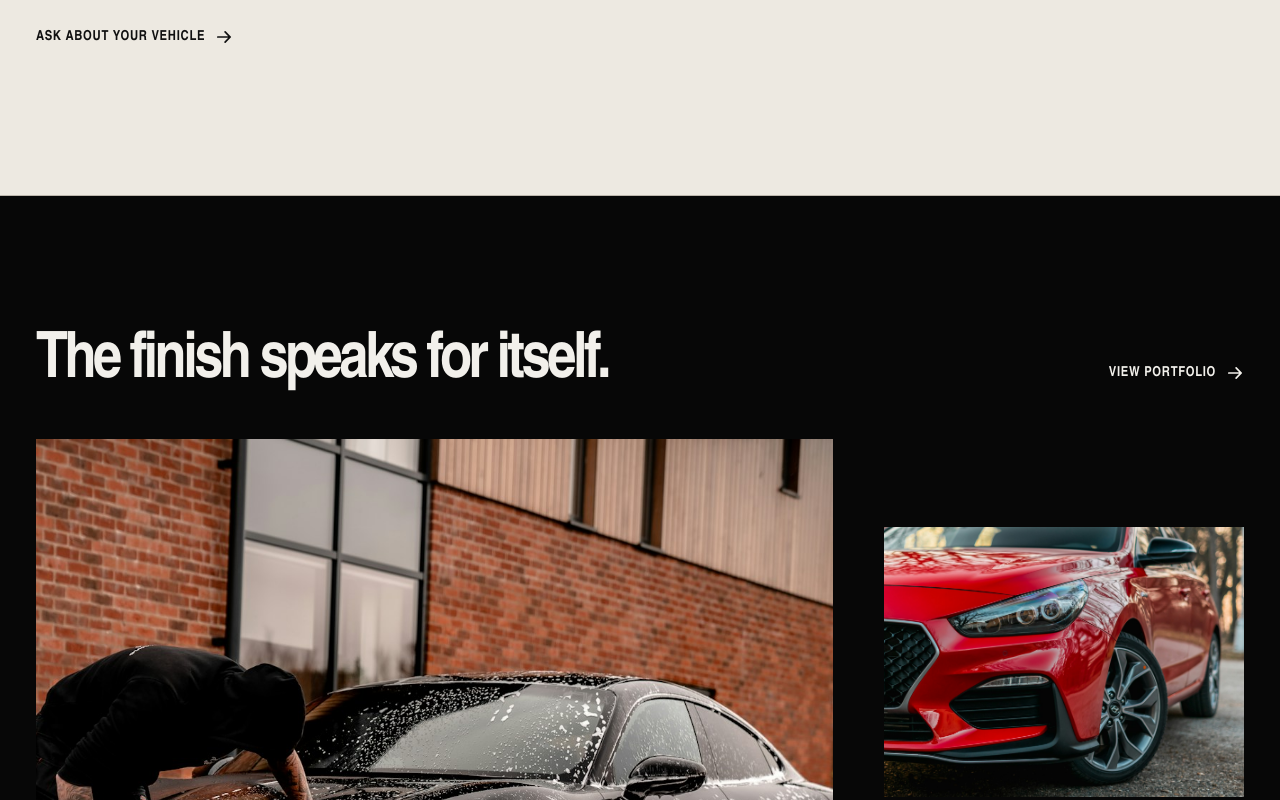
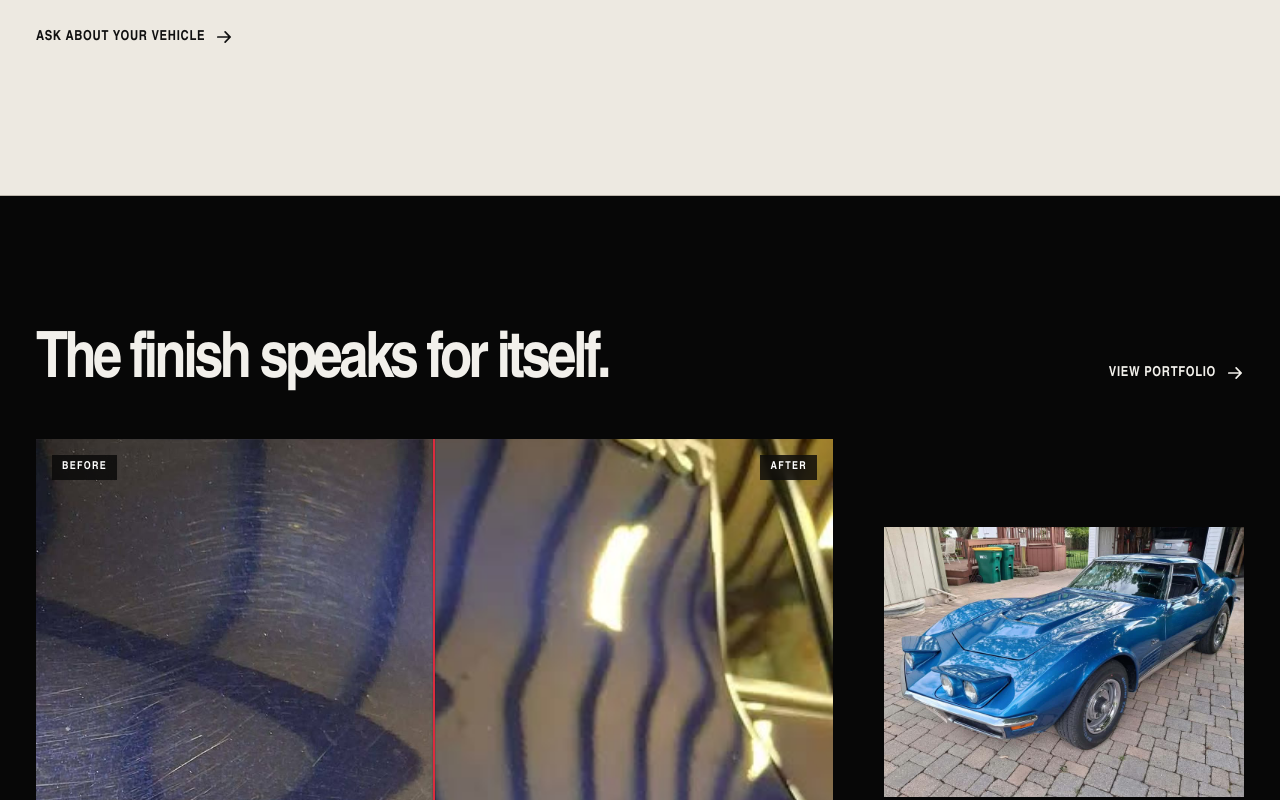
Before and after one commit to Player23man/CandC, a React (Vite) app: page / in a window 1280 px wide. Shown: the part 2000-2800 px from the top of the page. Built offline with nearby package versions, Linux system fonts and the light colour scheme.

Commit message:
feat: add homepage transformation proof

```diff
--- a/src/pages/HomePage.tsx
+++ b/src/pages/HomePage.tsx
@@ -1,5 +1,7 @@
 import { ArrowRight } from "@phosphor-icons/react";
 import { Link } from "react-router-dom";
+import { homepageProof } from "../app/gallery-data";
+import { BeforeAfterSlider } from "../components/BeforeAfterSlider";
 import { CampaignHero } from "../components/CampaignHero";
 import { QuoteCta } from "../components/QuoteCta";
 import { Reveal } from "../components/Reveal";
@@ -55,26 +57,20 @@ export function HomePage() {
               <ArrowRight size={18} weight="bold" aria-hidden="true" />
             </Link>
           </Reveal>
-          <div className="finish-spread">
-            <Reveal className="finish-spread__lead">
-              <figure>
-                <img src="/images/gallery-suv.jpg" alt="Black vehicle being hand washed" loading="lazy" />
-                <figcaption>Black vehicle, hand washed</figcaption>
-              </figure>
+          <div className="home-proof">
+            <Reveal className="home-proof__comparison">
+              <BeforeAfterSlider pair={homepageProof.transformation} />
             </Reveal>
-            <div className="finish-spread__supporting">
-              <Reveal className="finish-spread__supporting-item" delay={0.06}>
-                <figure>
-                  <img src="/images/gallery-sport.jpg" alt="Glossy red vehicle exterior" loading="lazy" />
-                  <figcaption>Glossy red vehicle exterior</figcaption>
-                </figure>
-              </Reveal>
-              <Reveal className="finish-spread__supporting-item finish-spread__supporting-item--offset" delay={0.12}>
-                <figure>
-                  <img src="/images/ceramic-display.jpg" alt="Ceramic coating display on a red vehicle" loading="lazy" />
-                  <figcaption>Ceramic coating display</figcaption>
-                </figure>
-              </Reveal>
+            <div className="home-proof__supporting">
+              {homepageProof.supportingItems.map((item, index) => (
+                <Reveal
+                  className={`home-proof__still home-proof__still--${index + 1}`}
+                  delay={(index + 1) * 0.06}
+                  key={item.src}
+                >
+                  <img src={item.displaySrc} alt={item.alt} loading="lazy" />
+                </Reveal>
+              ))}
             </div>
           </div>
         </div>
--- a/src/styles/home.css
+++ b/src/styles/home.css
@@ -309,51 +309,32 @@
   margin-bottom: 0;
 }
 
-.finish-spread {
+.home-proof {
   display: grid;
   gap: 34px;
 }
 
-.finish-spread figure {
-  margin: 0;
+.home-proof__comparison .before-after {
+  min-height: 520px;
 }
 
-.finish-spread img {
+.home-proof__supporting {
+  display: grid;
+  gap: 34px;
+}
+
+.home-proof__still {
+  overflow: hidden;
+}
+
+.home-proof__still img {
   width: 100%;
-  height: 100%;
+  aspect-ratio: 4 / 3;
   object-fit: cover;
   transition: transform 600ms cubic-bezier(0.16, 1, 0.3, 1);
 }
 
-.finish-spread__lead figure,
-.finish-spread__supporting-item figure {
-  overflow: hidden;
-}
-
-.finish-spread__lead img {
-  min-height: 480px;
-}
-
-.finish-spread__supporting {
-  display: grid;
-  gap: 34px;
-}
-
-.finish-spread__supporting img {
-  aspect-ratio: 4 / 3;
-}
-
-.finish-spread figcaption {
-  padding-top: 13px;
-  color: var(--text-muted);
-  font-size: 0.74rem;
-  font-weight: 650;
-  letter-spacing: 0.055em;
-  text-transform: uppercase;
-}
-
-.finish-spread__lead:hover img,
-.finish-spread__supporting-item:hover img {
+.home-proof__still:hover img {
   transform: scale(1.02);
 }
 
@@ -592,21 +573,22 @@
     justify-content: space-between;
   }
 
-  .finish-spread {
+  .home-proof {
     grid-template-columns: minmax(0, 1.55fr) minmax(260px, 0.7fr);
     align-items: start;
     gap: clamp(30px, 4vw, 64px);
   }
 
-  .finish-spread__lead img {
+  .home-proof__comparison .before-after {
     min-height: 760px;
+    aspect-ratio: auto;
   }
 
-  .finish-spread__supporting {
+  .home-proof__supporting {
     padding-top: 88px;
   }
 
-  .finish-spread__supporting-item--offset {
+  .home-proof__still--2 {
     margin-left: clamp(24px, 4vw, 72px);
   }
 
```
Also changed, not shown: 1 other file (tests, documents, lock files or other folders).
